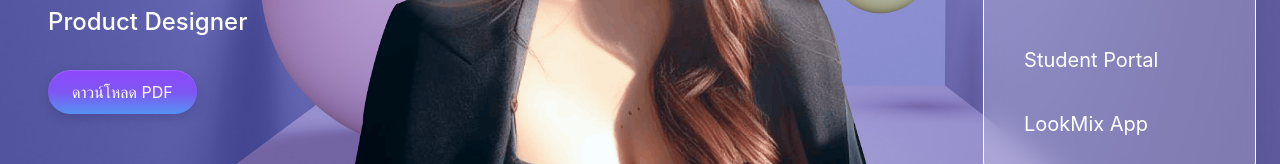
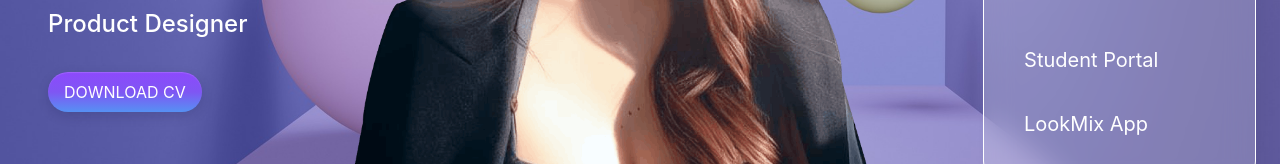
Before and after one commit to joyjantiwaa/my-portfolio-2026, a React (Vite) app: page /about-me in a window 1280 px wide. Shown: the part 466-630 px from the top of the page. Built offline with nearby package versions, Linux system fonts and the light colour scheme.

Commit message:
Update CV download link and button text

```diff
--- a/src/pages/AboutMePage.jsx
+++ b/src/pages/AboutMePage.jsx
@@ -2,7 +2,8 @@ import React, { useState, useEffect } from 'react';
 import { tokens } from '../styles/theme';
 import { Button, Menubar } from '../components/DesignSystem';
 import bgImage1 from '../assets/background.jpg'; // ใช้ภาพนี้ทั้งคู่
-import home2 from '../assets/home_2.png'
+import home2 from '../assets/home_2.png';
+import CV from '../assets/CV-jantiwaphron-senior-uxui_compressed.pdf';
 
 const AboutMePage = () => {
   const [isMobile, setIsMobile] = useState(window.innerWidth < 1240);
@@ -52,12 +53,12 @@ const AboutMePage = () => {
           <h1 style={{ ...tokens.typography.heading.h1, color: tokens.colors.background.primary, margin: 0 }}>About me</h1>
           <h3 style={{ ...tokens.typography.heading.h3, color: tokens.colors.background.primary, margin: '8px 0' }}>-- UX/UI Designer</h3>
           <h6 style={{ ...tokens.typography.heading.h6, color: tokens.colors.background.primary, marginBottom: '32px' }}>Professional Product Designer</h6>
-          <a href="/files/handbook.pdf" download>
-            <Button type="primary">
-              ดาวน์โหลด PDF
+          <a href={CV} download>
+            <Button variant="primary" size="sm">
+              DOWNLOAD CV
             </Button>
           </a>
-        </div>
+          </div>
 
         {/* --- กล่องกลาง: เพิ่มภาพ home2 --- */}
         <div style={{
@@ -137,7 +138,11 @@ const AboutMePage = () => {
         <div style={{ display: 'flex', flexDirection: 'column', gap: '16px' }}>
           <h1 style={{ ...tokens.typography.display, color: tokens.colors.background.primary, margin: 0, fontSize: '64px' }}>About me</h1>
           <h6 style={{ ...tokens.typography.heading.h6, color: tokens.colors.background.primary, margin: 0 }}>Professional Product Designer</h6>
-          <Button variant="primary" size="sm">Download CV</Button>
+          <a href={CV} download>
+            <Button variant="primary" size="sm">
+              Download CV
+            </Button>
+          </a>
         </div>
 
         <div style={{
```
